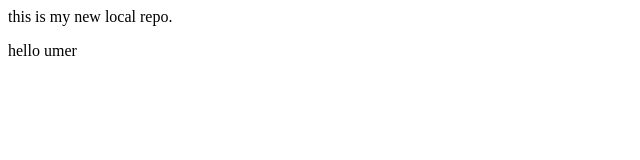
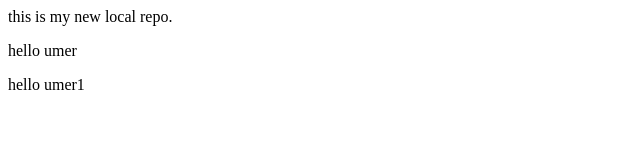
Before and after one commit to QAUmerFarooq/localrepo, a plain HTML site: page index.html in a window 1280 px wide. Shown: the full height of the page, 0-640 px from the left. Drawn offline with Linux system fonts and the light colour scheme.

Commit message:
new lines is added

```diff
--- a/index.html
+++ b/index.html
@@ -1,2 +1,3 @@
 <p>this is my new local repo.</p>
 <p>hello umer</p>
+<p>hello umer1</p>
```
